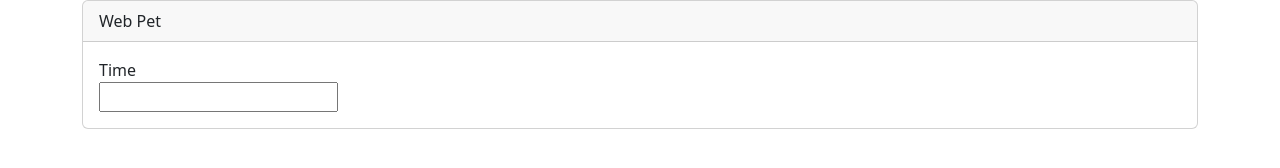
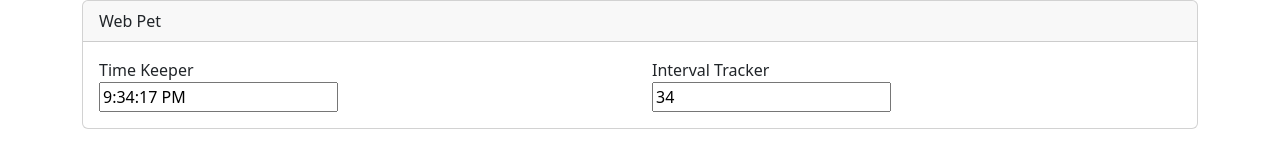
Before and after one commit to Jemster07/web-pet, a plain HTML site: page html/index.html in a window 1280 px wide. Drawn offline with nearby package versions, Linux system fonts and the light colour scheme.

Commit message:
started building time tracking logic

```diff
--- a/html/index.html
+++ b/html/index.html
@@ -19,12 +19,25 @@
                         <div class="col">
                             <div class="row">
                                 <div class="col">
-                                    <span>Time</span>
+                                    <span>Time Keeper</span>
                                 </div>
                             </div>
                             <div class="row">
                                 <div class="col">
                                     <input type="text" id="time_keeper" name="time_keeper" value="">
+                                </div>
+                            </div>
+                        </div>
+
+                        <div class="col">
+                            <div class="row">
+                                <div class="col">
+                                    <span>Interval Tracker</span>
+                                </div>
+                            </div>
+                            <div class="row">
+                                <div class="col">
+                                    <input type="text" id="interval_tracker" name="interval_tracker" value="">
                                 </div>
                             </div>
                         </div>
--- a/js/app.js
+++ b/js/app.js
@@ -1,7 +1,21 @@
 $(document).ready(function () {
-
+    count_time();
 });
 
-function countTime(){
-    setInterval(() => console.log(new Date().toLocaleTimeString()),1000);
+function count_time(){
+    setInterval(update_clock_fields, 1000);
 }
+
+function update_clock_fields(){
+    $('#time_keeper').val(new Date().toLocaleTimeString());
+
+    let timeArray = $('#time_keeper').val().split(" ");
+    timeArray = timeArray[0].split(":");
+    let minutes = timeArray[1];
+
+    $('#interval_tracker').val(minutes);
+
+    if(minutes % 15 == 0){
+        console.log("15 minutes has passed");
+    }
+}
```
